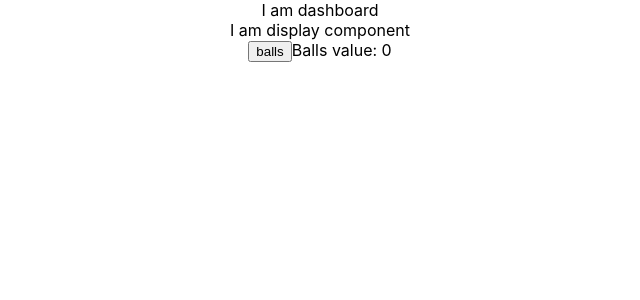
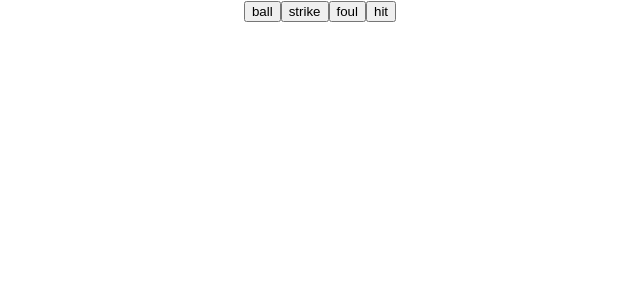
Before and after one commit to daredtech/Web-Application-Testing, a React (Create React App) app in the folder web-application-testing/: page / in a window 1280 px wide. Shown: the top 300 px of the page, without its empty margins (320-960 px from the left). Built offline with nearby package versions, Linux system fonts and the light colour scheme.

Commit message:
chanched dashboard element to be independent of the functions and wrote the test for it

```diff
--- a/web-application-testing/src/Components/Dashboard.js
+++ b/web-application-testing/src/Components/Dashboard.js
@@ -1,26 +1,15 @@
 import React, {useState} from 'react';
 import Display from './Display';
 
-function Dashboard ()  {
-
-    const [balls, setBalls] = useState(0);
-
-    function ballsCounting() {
-        console.log('inside ballsCounting');
-        if (balls >=4){
-            setBalls(0);
-        }
-        else{
-            setBalls(balls+1);
-        }
-    }
-
+function Dashboard (props)  {
     return(
     <div className='dashboard'>
-    I am dashboard
-    <Display/>
-    <button onClick={ballsCounting} className='dashboard-button-balls'>balls</button>
-    Balls value: {balls}
+
+    <button onClick={props.ballsCounting} className='dashboard-button-balls'>ball</button>
+    <button onClick={props.strikesCounting} className='dashboard-button-balls'>strike</button>
+    <button onClick={props.foulsCounting} className='dashboard-button-balls'>foul</button>
+    <button onClick={props.hitsCounting} className='dashboard-button-balls'>hit</button>
+
     </div>)
 
 }
```
Also changed, not shown: web-application-testing/src/App.js (+24 -0 lines), 1 other file (tests, documents, lock files or other folders).
